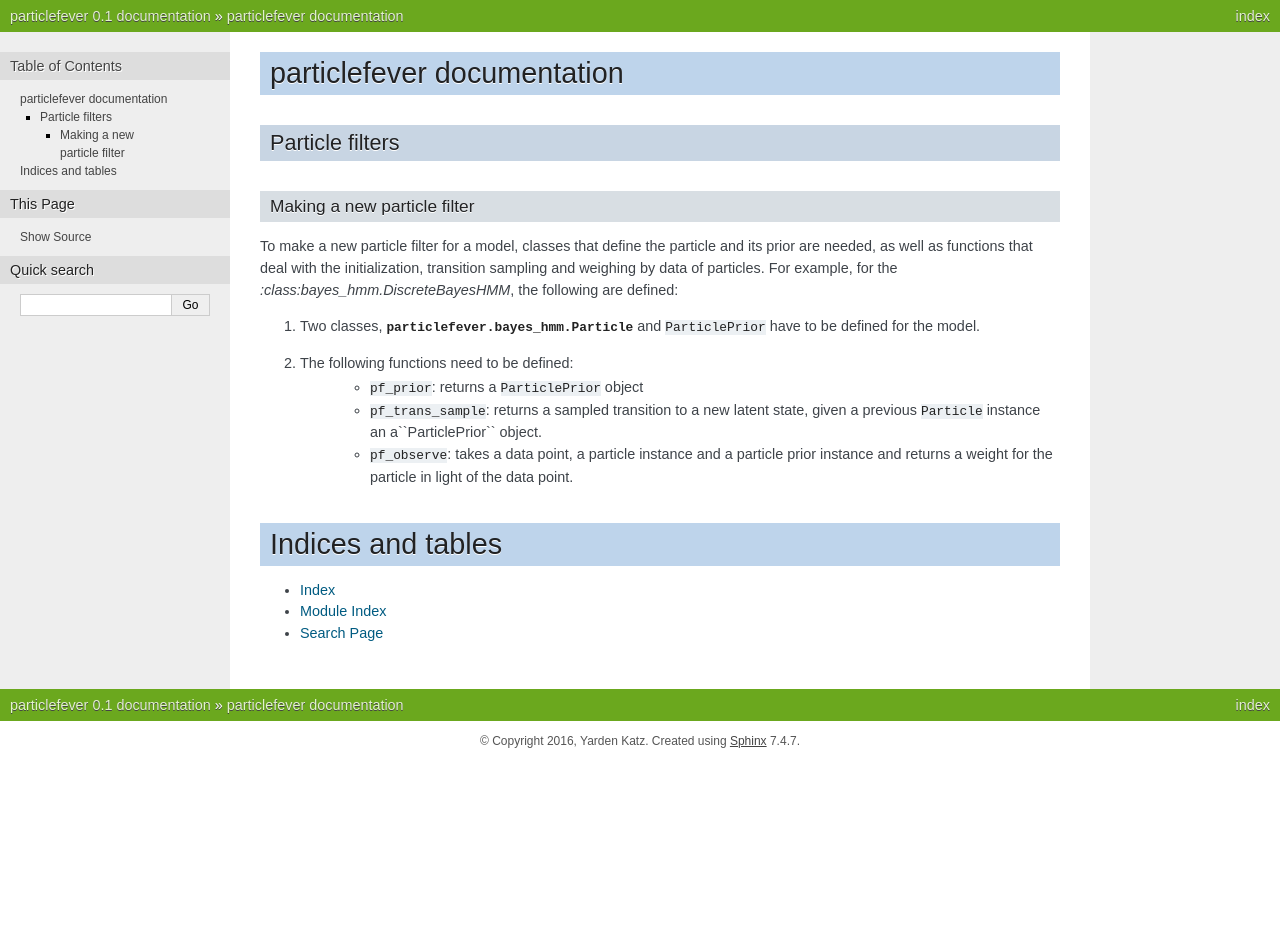
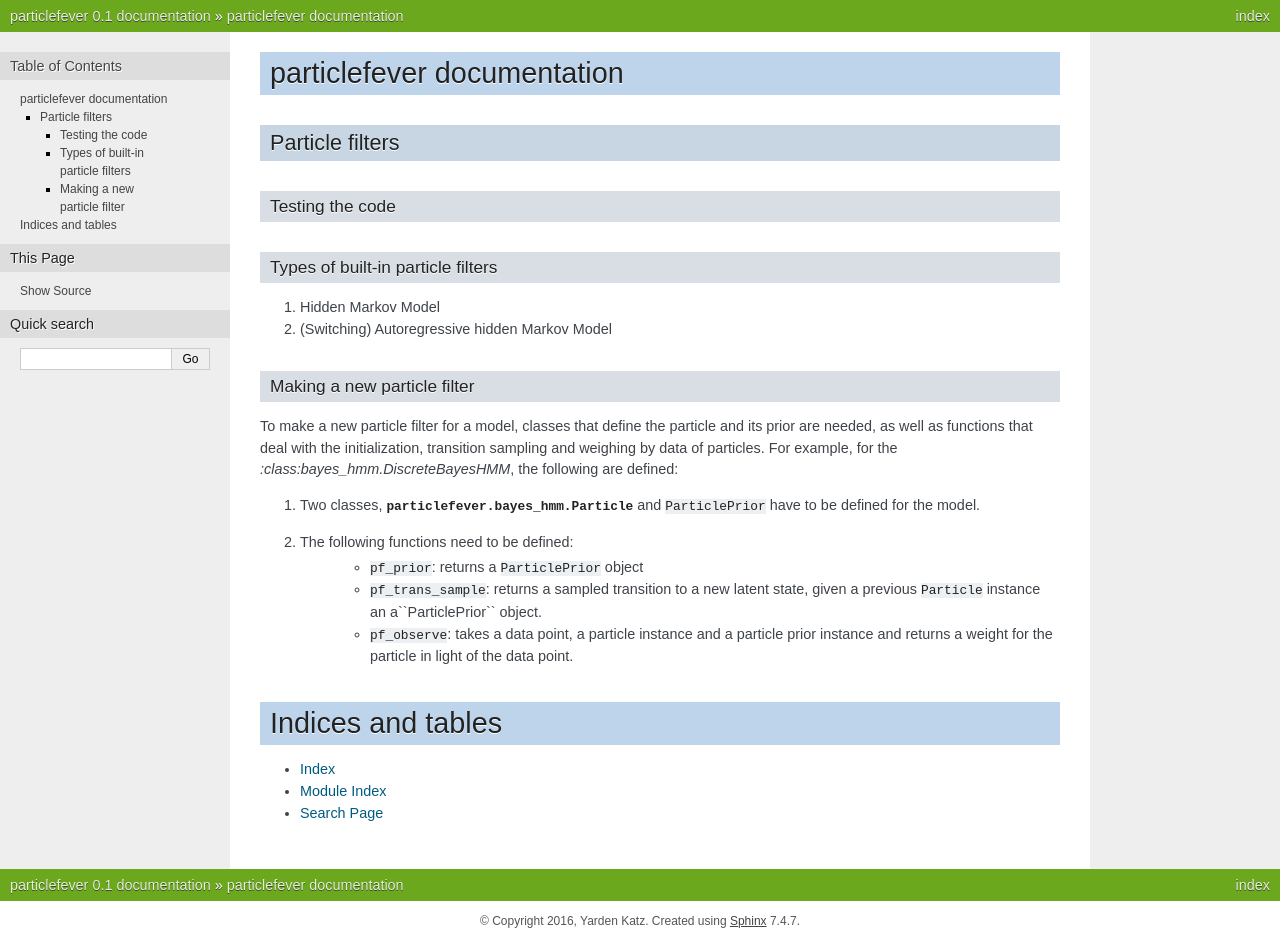
Before and after one commit to yarden/particlefever, a Sphinx documentation site: the page built from docs/source/index.rst, in a window 1280 px wide. Built offline with Sphinx 7.4.7, drawn with Linux system fonts in a browser that asks for light colours; before the commit the page ends 900 px from its top, so only the background shows below that.

Commit message:
Travis file

```diff
--- a/docs/source/index.rst
+++ b/docs/source/index.rst
@@ -8,6 +8,16 @@ particlefever documentation
 
 Particle filters
 --------------
+
+Testing the code
+********************************
+
+Types of built-in particle filters
+********************************
+
+1. Hidden Markov Model
+2. (Switching) Autoregressive hidden Markov Model
+
 
 Making a new particle filter
 ********************************
```
